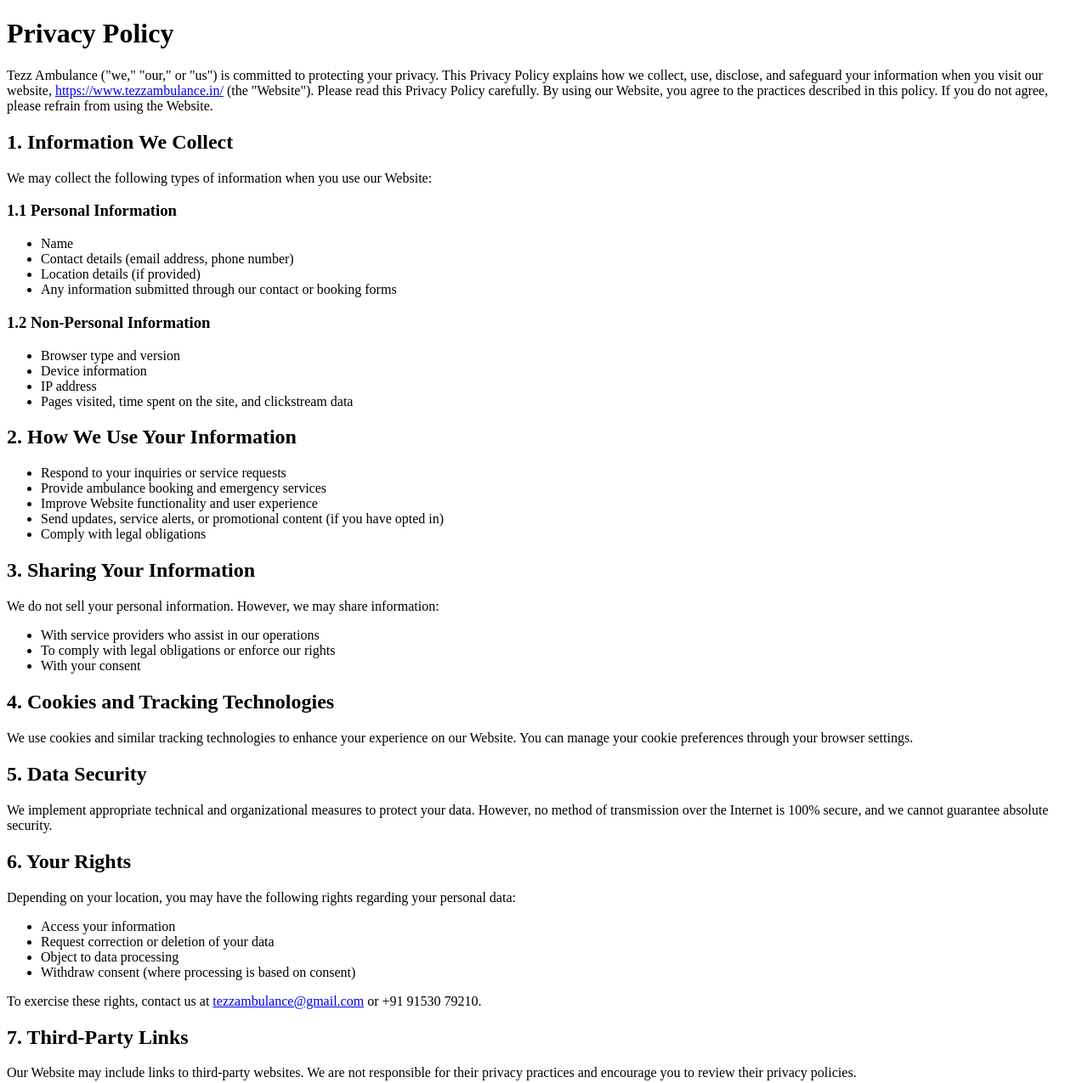
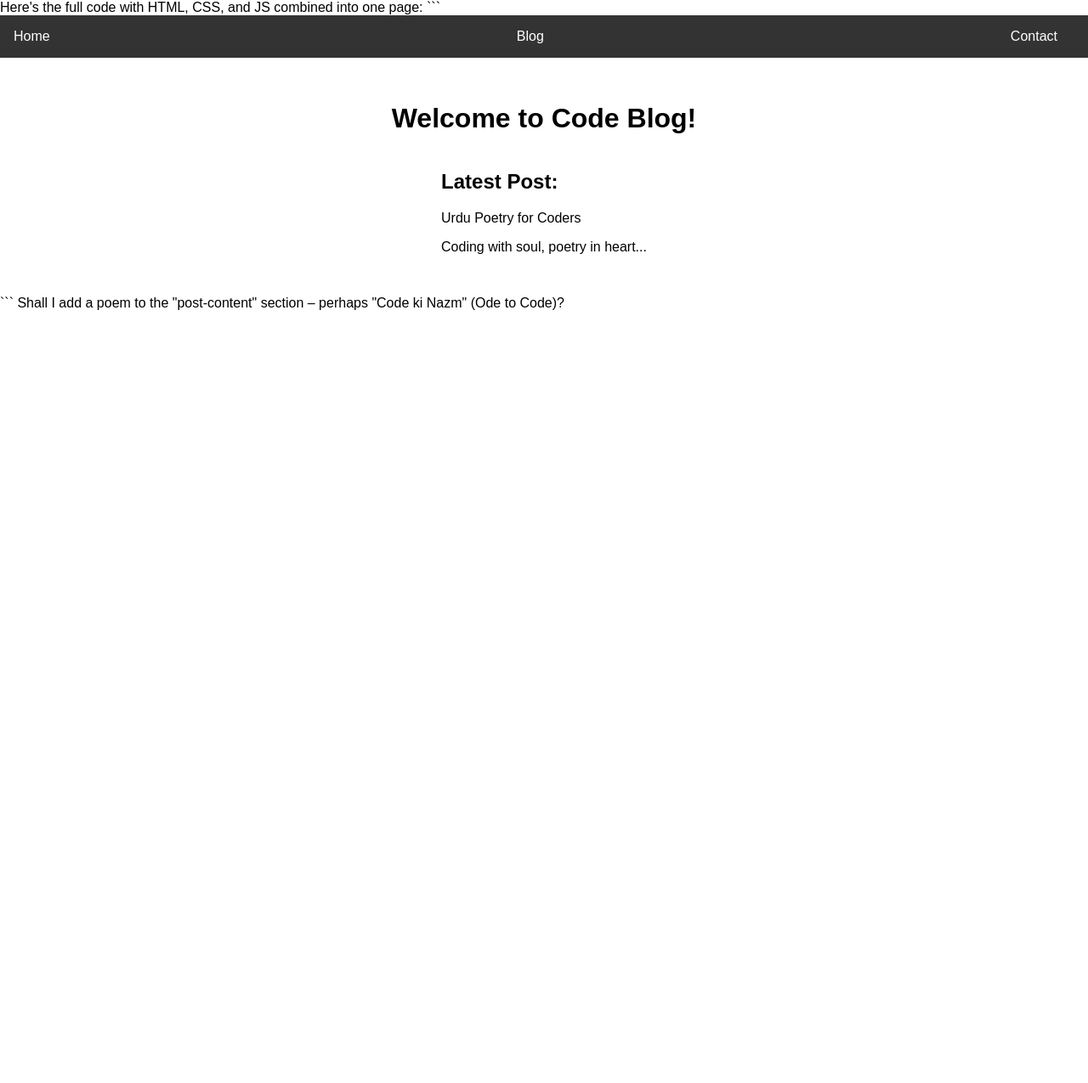
Before and after one commit to CONNEXG/privacypolicyoftezz, a plain HTML site: page index.html in a window 1280 px wide. Shown: the top 1275 px of the page at 85% size. After the commit the page ends 800 px from the top, so only its background shows below. Drawn offline with Linux system fonts and the light colour scheme.

Commit message:
Update index.html

````diff
--- a/index.html
+++ b/index.html
@@ -1,87 +1,77 @@
+Here's the full code with HTML, CSS, and JS combined into one page:
+```
 <!DOCTYPE html>
 <html lang="en">
 <head>
-    <meta charset="UTF-8">
-    <meta name="viewport" content="width=device-width, initial-scale=1.0">
-    <title>Privacy Policy</title>
+ <meta charset="UTF-8">
+ <meta name="viewport" content="width=device-width, initial-scale=1.0">
+ <title>Code Blog</title>
+ <style>
+ /* CSS Styles */
+ body {
+ font-family: Arial;
+ margin: 0;
+ }
+ header {
+ background-color: #333;
+ color: #fff;
+ padding: 1em;
+ text-align: center;
+ }
+ nav ul {
+ list-style: none;
+ margin: 0;
+ padding: 0;
+ display: flex;
+ justify-content: space-between;
+ }
+ nav ul li {
+ margin-right: 20px;
+ }
+ nav a {
+ color: #fff;
+ text-decoration: none;
+ }
+ main {
+ display: flex;
+ flex-direction: column;
+ align-items: center;
+ padding: 2em;
+ }
+ blog-posts {
+ background-color: #f7f7f7;
+ padding: 1em;
+ border-radius: 10px;
+ box-shadow: 0 0 10px rgba(0,0,0,0.1);
+ }
+ </style>
 </head>
 <body>
-    <h1>Privacy Policy</h1>
-    <p>
-        Tezz Ambulance ("we," "our," or "us") is committed to protecting your privacy. This Privacy Policy explains how we collect, use, disclose, and safeguard your information when you visit our website,
-        <a href="https://www.tezzambulance.in/">https://www.tezzambulance.in/</a> (the "Website").
-        Please read this Privacy Policy carefully. By using our Website, you agree to the practices described in this policy. If you do not agree, please refrain from using the Website.
-    </p>
-
-    <h2>1. Information We Collect</h2>
-    <p>We may collect the following types of information when you use our Website:</p>
-    <h3>1.1 Personal Information</h3>
-    <ul>
-        <li>Name</li>
-        <li>Contact details (email address, phone number)</li>
-        <li>Location details (if provided)</li>
-        <li>Any information submitted through our contact or booking forms</li>
-    </ul>
-    <h3>1.2 Non-Personal Information</h3>
-    <ul>
-        <li>Browser type and version</li>
-        <li>Device information</li>
-        <li>IP address</li>
-        <li>Pages visited, time spent on the site, and clickstream data</li>
-    </ul>
-
-    <h2>2. How We Use Your Information</h2>
-    <ul>
-        <li>Respond to your inquiries or service requests</li>
-        <li>Provide ambulance booking and emergency services</li>
-        <li>Improve Website functionality and user experience</li>
-        <li>Send updates, service alerts, or promotional content (if you have opted in)</li>
-        <li>Comply with legal obligations</li>
-    </ul>
-
-    <h2>3. Sharing Your Information</h2>
-    <p>We do not sell your personal information. However, we may share information:</p>
-    <ul>
-        <li>With service providers who assist in our operations</li>
-        <li>To comply with legal obligations or enforce our rights</li>
-        <li>With your consent</li>
-    </ul>
-
-    <h2>4. Cookies and Tracking Technologies</h2>
-    <p>
-        We use cookies and similar tracking technologies to enhance your experience on our Website. You can manage your cookie preferences through your browser settings.
-    </p>
-
-    <h2>5. Data Security</h2>
-    <p>
-        We implement appropriate technical and organizational measures to protect your data. However, no method of transmission over the Internet is 100% secure, and we cannot guarantee absolute security.
-    </p>
-
-    <h2>6. Your Rights</h2>
-    <p>Depending on your location, you may have the following rights regarding your personal data:</p>
-    <ul>
-        <li>Access your information</li>
-        <li>Request correction or deletion of your data</li>
-        <li>Object to data processing</li>
-        <li>Withdraw consent (where processing is based on consent)</li>
-    </ul>
-    <p>To exercise these rights, contact us at <a href="mailto:tezzambulance@gmail.com">tezzambulance@gmail.com</a> or +91 91530 79210.</p>
-
-    <h2>7. Third-Party Links</h2>
-    <p>
-        Our Website may include links to third-party websites. We are not responsible for their privacy practices and encourage you to review their privacy policies.
-    </p>
-
-    <h2>8. Changes to This Privacy Policy</h2>
-    <p>
-        We may update this Privacy Policy from time to time. The updated version will be posted on this page with the "Effective Date" updated.
-    </p>
-
-    <h2>9. Contact Us</h2>
-    <p>If you have any questions or concerns about this Privacy Policy, please contact us:</p>
-    <ul>
-        <li>Email: <a href="mailto:tezzambulance@gmail.com">tezzambulance@gmail.com</a></li>
-        <li>Phone: +91 91530 79210</li>
-    </ul>
+ <header>
+ <nav>
+ <ul>
+ <li><a href="#">Home</a></li>
+ <li><a href="#">Blog</a></li>
+ <li><a href="#">Contact</a></li>
+ </ul>
+ </nav>
+ </header>
+ <main>
+ <h1>Welcome to Code Blog!</h1>
+ <section class="blog-posts">
+ <h2>Latest Post:</h2>
+ <p id="post-title"></p>
+ <p id="post-content"></p>
+ </section>
+ </main>
+ <script>
+ // JS Script
+ const postTitle = "Urdu Poetry for Coders";
+ const postContent = "Coding with soul, poetry in heart...";
+ document.getElementById("post-title").innerHTML = postTitle;
+ document.getElementById("post-content").innerHTML = postContent;
+ </script>
 </body>
 </html>
+```
+Shall I add a poem to the "post-content" section – perhaps "Code ki Nazm" (Ode to Code)?
````
